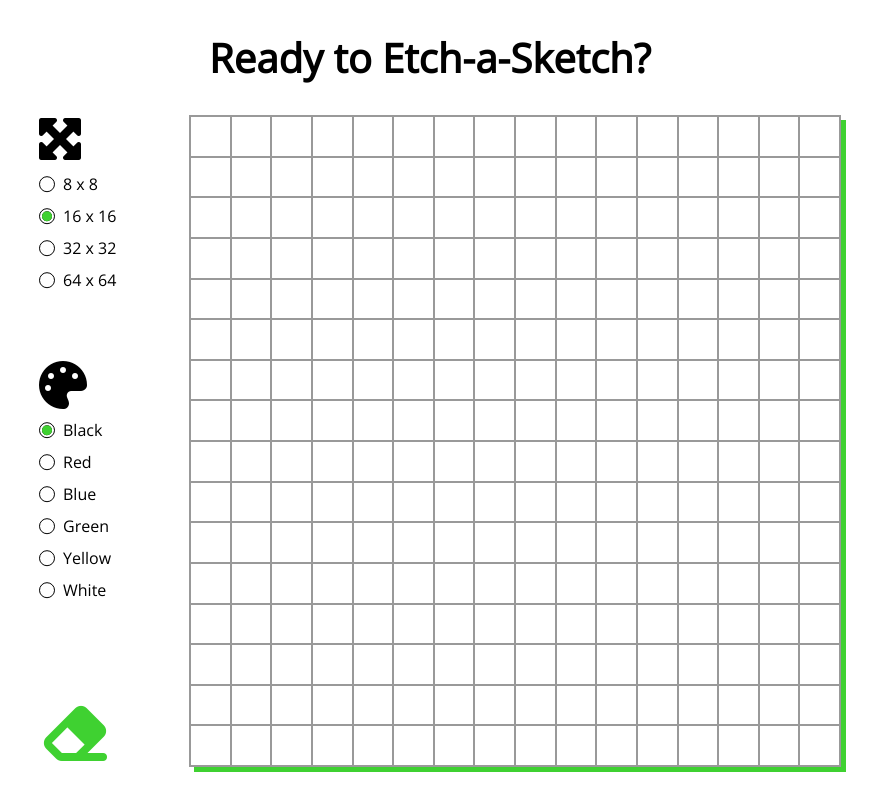
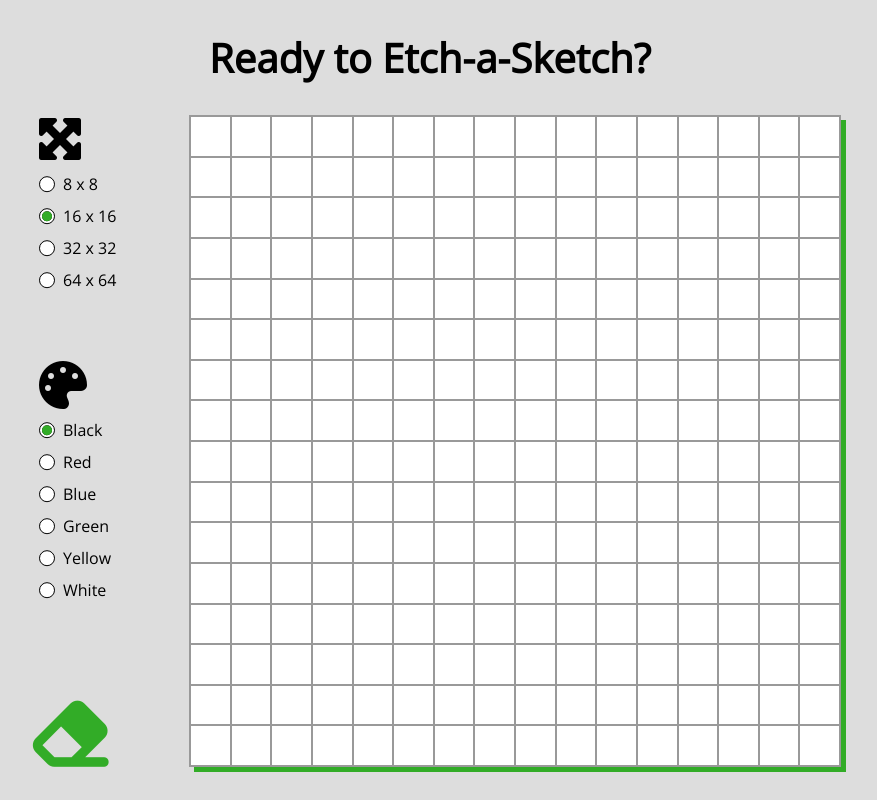
Before and after one commit to shiragin/etch-a-sketch, a plain HTML site: page index.html in a window 1280 px wide. In both pictures the pointer is over the element 309 px from the left and 733 px from the top of the page. Shown: the whole page, without its empty margins (210-1087 px from the left). Drawn offline with nearby package versions, Linux system fonts and the light colour scheme; a web font is replaced by a local one.

Commit message:
Minor fixes

```diff
--- a/style.css
+++ b/style.css
@@ -1,7 +1,7 @@
 @import url("https://fonts.googleapis.com/css2?family=Combo&family=Open+Sans:wght@300;400&display=swap");
 
 :root {
-  --form-control-color: #3fd131;
+  --form-control-color: #32ac27;
 }
 
 *,
@@ -14,6 +14,8 @@
 }
 
 body {
+  background-color: #ddd;
+  /* background: url("img/steve-johnson-YS0YJLU_h2k-unsplash.jpeg"); */
   font-family: "Open Sans", sans-serif;
 }
 
@@ -37,6 +39,7 @@
 }
 
 .container {
+  background-color: #fff;
   box-sizing: content-box;
   width: 650px;
   height: 650px;
@@ -46,7 +49,7 @@
   flex-wrap: wrap;
   justify-content: center;
   align-items: center;
-  box-shadow: 5px 5px #3fd131;
+  box-shadow: 5px 5px #32ac27;
 }
 
 .square {
@@ -160,8 +163,10 @@
 }
 
 .new-canvas:hover {
-  transition: 50ms;
-  color: #3fd131;
+  transition: 100ms;
+  color: #32ac27;
+  transform: scale(1.2);
+  cursor: pointer;
 }
 
 .btn:hover {
```
Also changed, not shown: img/steve-johnson-YS0YJLU_h2k-unsplash.jpeg (added).
